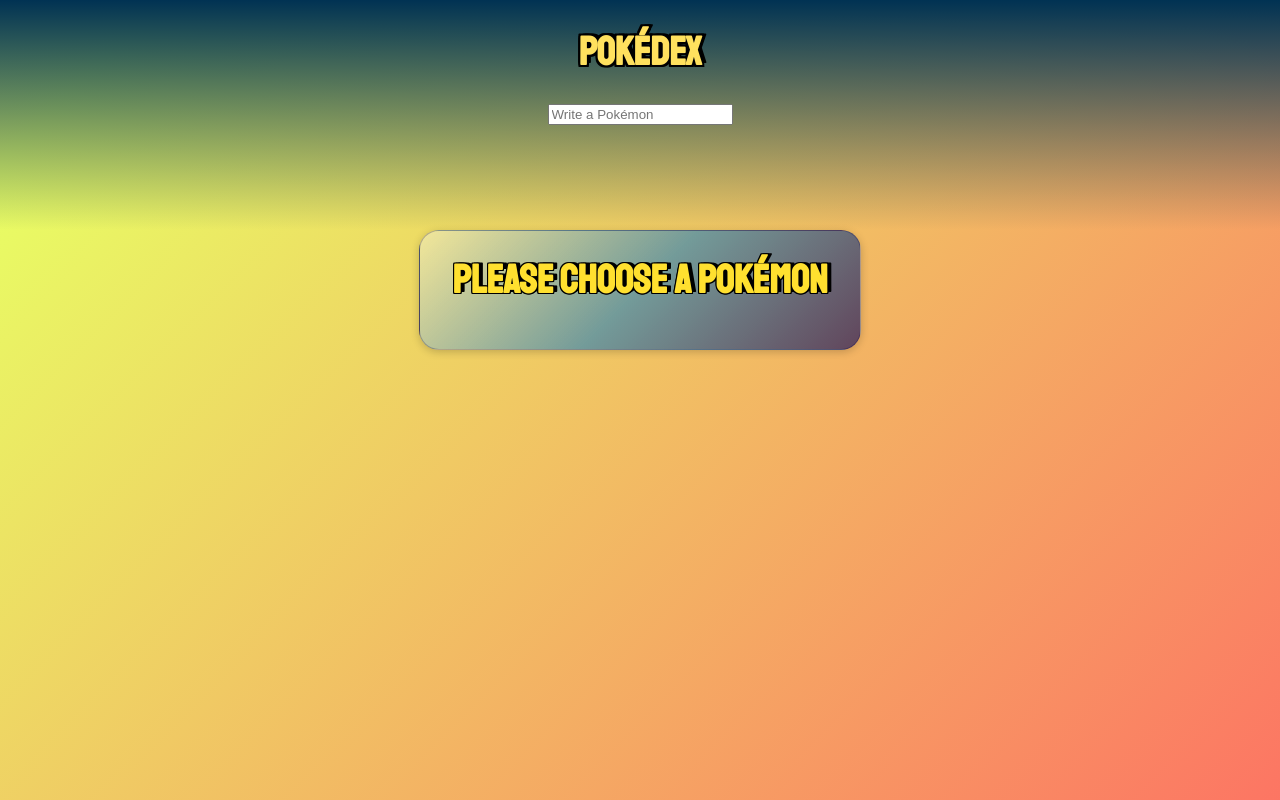
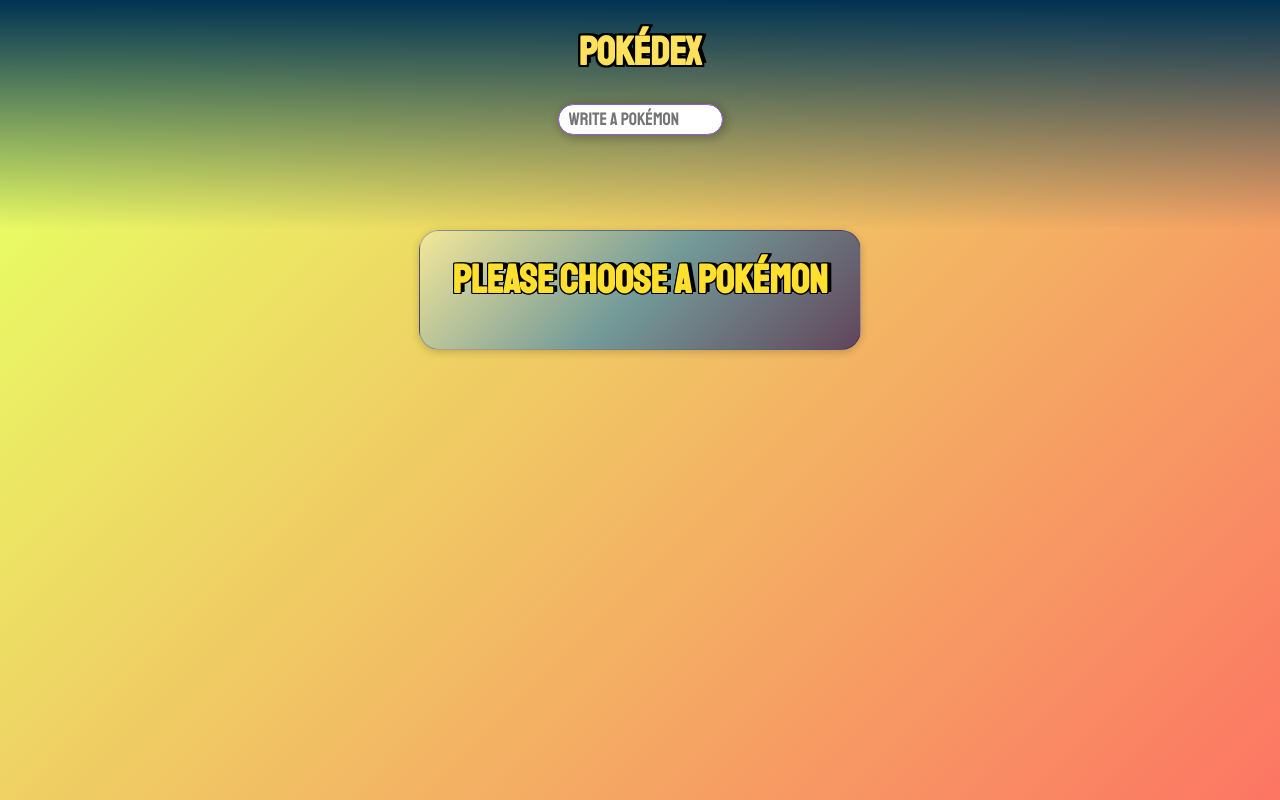
Before and after one commit to AntoniMS/react-pokedex, a React (Create React App) app: page / in a window 1280 px wide. Built offline with nearby package versions, Linux system fonts and the light colour scheme.

Commit message:
Fix Deploy

```diff
--- a/src/components/Pokedex.scss
+++ b/src/components/Pokedex.scss
@@ -11,6 +11,19 @@
   text-shadow: 2px 2px 0 black, 2px -2px 0 black, -2px 2px 0 black,
     -2px -2px 0 black, 2px 0px 0 black, 0px 2px 0 black, -2px 0px 0 black,
     4px -2px 0 black, 2px 2px 0px rgba(0, 0, 0, 0.424);
+
+  input {
+    width: 151px;
+    height: 27px;
+    border-radius: 20px;
+    border: 1px solid #9358df;
+    font-size: 18px;
+    padding-left: 10px;
+    font-family: Staatliches;
+    text-transform: capitalize;
+    box-shadow: rgba(0, 0, 0, 0.2) 2px 2px 8px 2px;
+  }
+
 
 
 }
```
